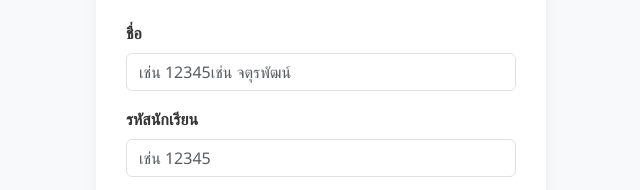
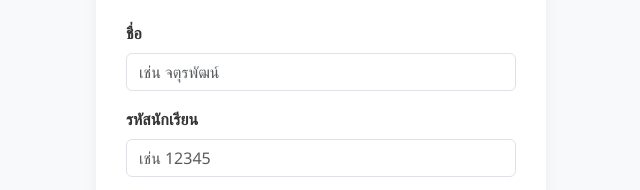
Before and after one commit to golfgpat/liff-payment-slip, a plain HTML site: page index.html in a window 1280 px wide. Shown: the part 137-327 px from the top of the page, 319-959 px from the left. Drawn offline with nearby package versions, Linux system fonts and the light colour scheme.

Commit message:
Update index.html

```diff
--- a/index.html
+++ b/index.html
@@ -44,7 +44,7 @@
     <form id="paymentForm">
       <div class="mb-3">
         <label for="orderNo" class="form-label">ชื่อ</label>
-        <input type="text" class="form-control" id="orderNo" placeholder="เช่น 12345เช่น จตุรพัฒน์" required>
+        <input type="text" class="form-control" id="orderNo" placeholder="เช่น จตุรพัฒน์" required>
       </div>
       <div class="mb-3">
         <label for="amount" class="form-label">รหัสนักเรียน</label>
```
